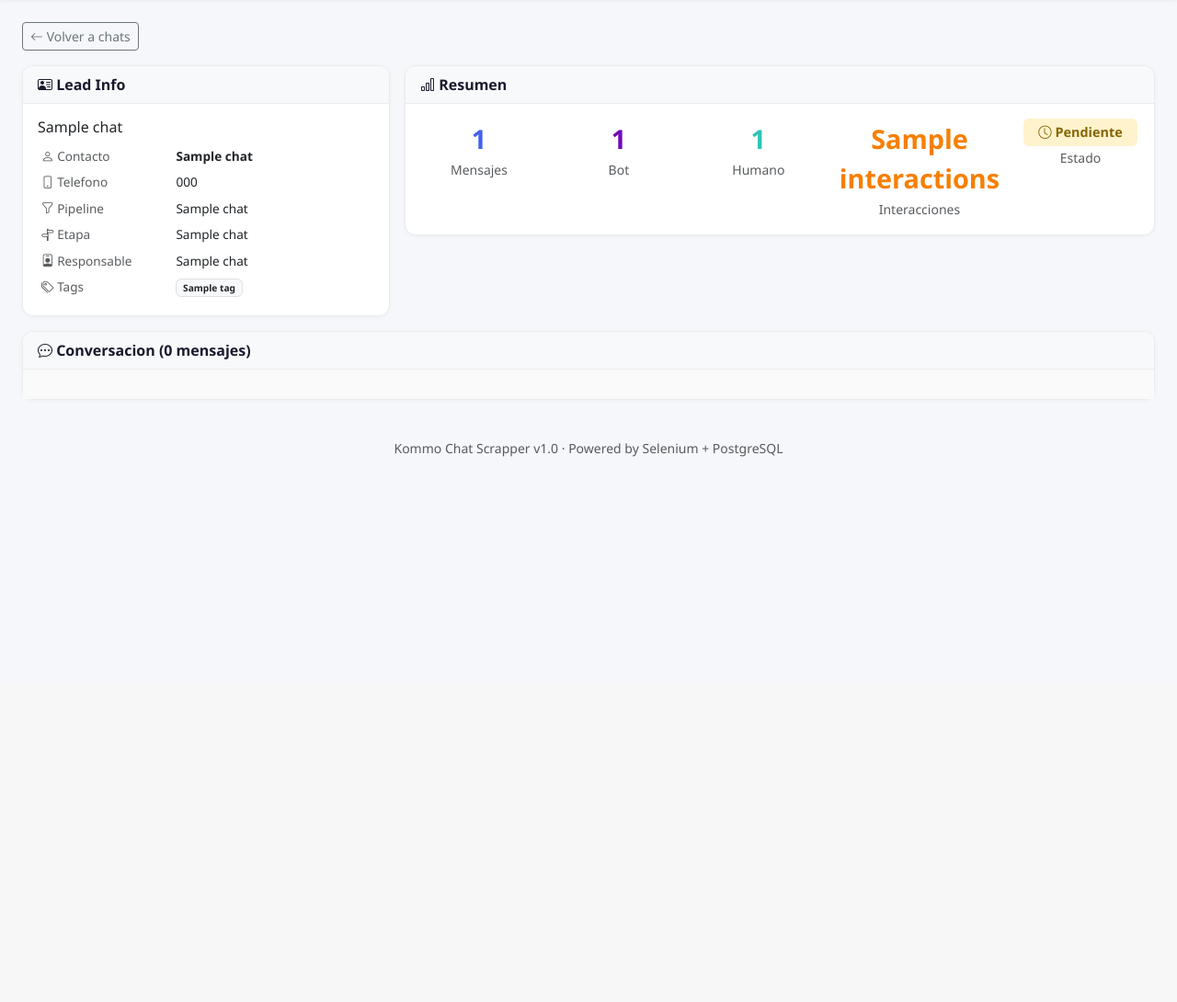
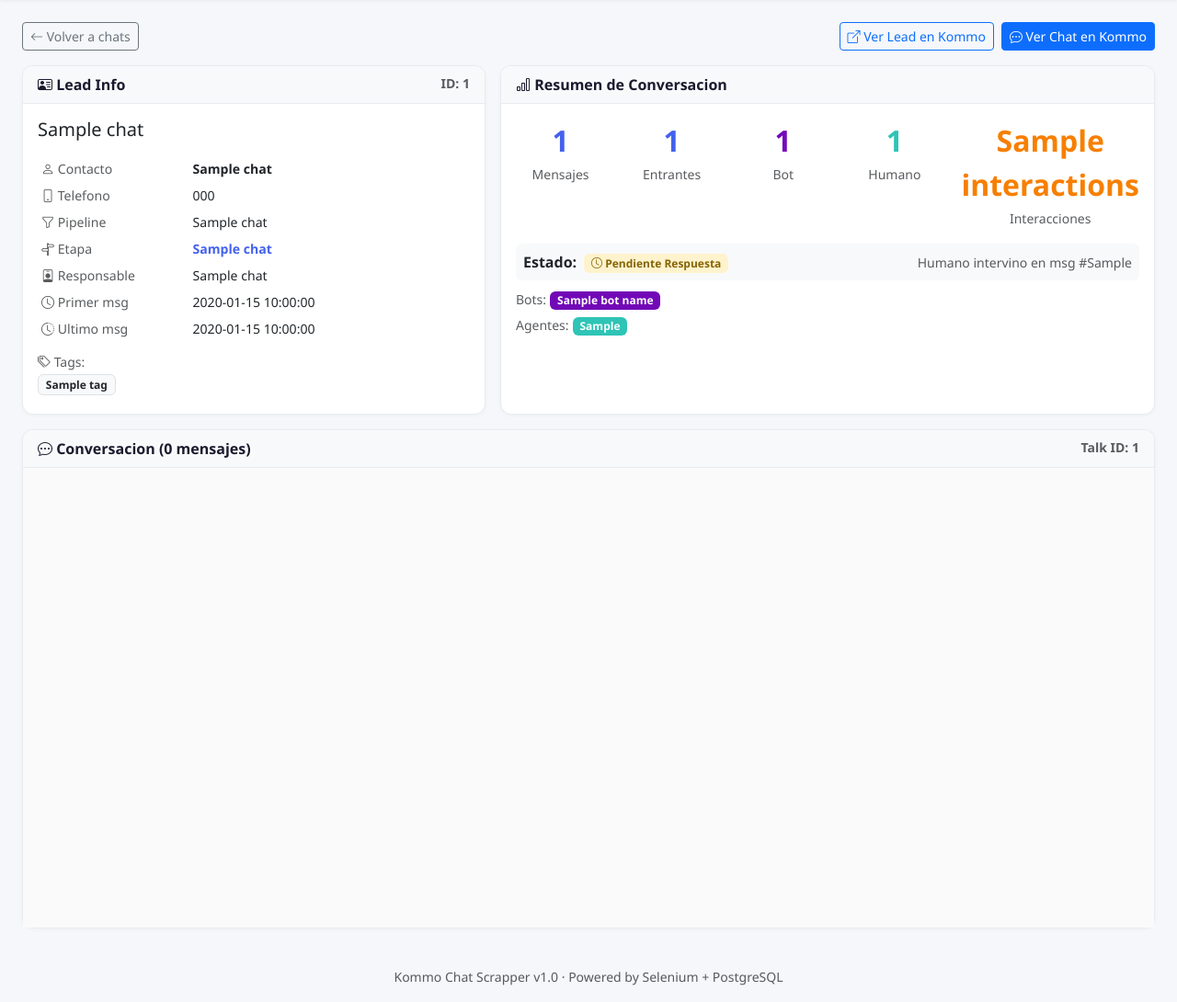
Before and after one commit to tamibot/kommo-chat-scrapper, a Flask app: template web/templates/chat_detail.html in a window 1280 px wide. Shown: the part 57-1147 px from the top of the page at 92% size. Before the commit the page ends 554 px from the top, so only its background shows below. Run offline with Flask 3, Linux system fonts and the light colour scheme; the template is opened without the code that fills it: most values are stand-ins (such as "Sample title", 1, 10 or a date in 2020); some libraries are stand-ins or nearby versions.

Commit message:
Improve UX: Kommo links, clickable rows, better chat detail
- Add direct Kommo links on dashboard, chats list, and chat detail
- Clickable table rows on chats page (whole row navigates)
- Chat detail: scrollable 500px conversation panel with auto-scroll
- Chat detail: show first/last message times, human takeover point
- Chat detail: links to open lead and chat directly in Kommo
- Quick stats bar on chats page (attended/pending/bot-only counts)
- More data in queries: price, source, email, lead created/updated

Co-Authored-By: Claude Opus 4.6 (1M context) <noreply@anthropic.com>

```diff
--- a/web/app.py
+++ b/web/app.py
@@ -233,12 +233,14 @@ def chat_detail(talk_id):
 
     chat_info = query("""
         SELECT c.*, l.name as lead_name, l.pipeline_name, l.stage_name,
-               l.responsible_user_name, l.tags,
-               ct.name as contact_name, ct.phone
+               l.responsible_user_name, l.tags, l.price, l.source,
+               l.created_at as lead_created, l.updated_at as lead_updated,
+               ct.name as contact_name, ct.phone, ct.email
         FROM kommo_chats c
         LEFT JOIN kommo_leads l ON c.lead_id = l.lead_id
         LEFT JOIN kommo_contacts ct ON l.contact_id = ct.contact_id
         WHERE c.talk_id = %s
+        ORDER BY c.chat_date DESC
         LIMIT 1
     """, (talk_id,), fetchone=True)
 
--- a/web/templates/chat_detail.html
+++ b/web/templates/chat_detail.html
@@ -1,67 +1,110 @@
 {% extends "base.html" %}
 {% block title %}Chat {{ chat.talk_id or '' }} - Kommo Scrapper{% endblock %}
 {% block content %}
-<a href="/chats" class="btn btn-sm btn-outline-secondary mb-3"><i class="bi bi-arrow-left"></i> Volver a chats</a>
+<div class="d-flex justify-content-between align-items-center mb-3">
+    <a href="/chats" class="btn btn-sm btn-outline-secondary"><i class="bi bi-arrow-left"></i> Volver a chats</a>
+    {% if chat %}
+    <div class="d-flex gap-2">
+        <a href="https://propertamibotcom.kommo.com/leads/detail/{{ chat.lead_id }}" target="_blank" class="btn btn-sm btn-outline-primary">
+            <i class="bi bi-box-arrow-up-right"></i> Ver Lead en Kommo
+        </a>
+        <a href="https://propertamibotcom.kommo.com/chats/{{ chat.talk_id }}/leads/detail/{{ chat.lead_id }}" target="_blank" class="btn btn-sm btn-primary">
+            <i class="bi bi-chat-dots"></i> Ver Chat en Kommo
+        </a>
+    </div>
+    {% endif %}
+</div>
 
 {% if chat %}
 <div class="row g-3 mb-3">
-    <div class="col-md-4">
-        <div class="card">
-            <div class="card-header"><i class="bi bi-person-vcard"></i> Lead Info</div>
+    <!-- Lead Info -->
+    <div class="col-md-5">
+        <div class="card h-100">
+            <div class="card-header d-flex justify-content-between">
+                <span><i class="bi bi-person-vcard"></i> Lead Info</span>
+                <small class="text-muted">ID: {{ chat.lead_id }}</small>
+            </div>
             <div class="card-body">
-                <h6 class="mb-2">{{ chat.lead_name or 'Lead #' ~ chat.lead_id }}</h6>
-                <table class="table table-sm table-borderless mb-0" style="font-size:0.85rem">
-                    <tr><td class="text-muted" style="width:40%"><i class="bi bi-person"></i> Contacto</td><td><strong>{{ chat.contact_name or '-' }}</strong></td></tr>
+                <h5 class="mb-3">{{ chat.lead_name or 'Lead #' ~ chat.lead_id }}</h5>
+                <table class="table table-sm table-borderless mb-0" style="font-size:0.88rem">
+                    <tr><td class="text-muted" style="width:35%"><i class="bi bi-person"></i> Contacto</td><td><strong>{{ chat.contact_name or '-' }}</strong></td></tr>
                     <tr><td class="text-muted"><i class="bi bi-phone"></i> Telefono</td><td>{{ chat.phone or '-' }}</td></tr>
                     <tr><td class="text-muted"><i class="bi bi-funnel"></i> Pipeline</td><td>{{ chat.pipeline_name or '-' }}</td></tr>
-                    <tr><td class="text-muted"><i class="bi bi-signpost-split"></i> Etapa</td><td>{{ chat.stage_name or '-' }}</td></tr>
+                    <tr><td class="text-muted"><i class="bi bi-signpost-split"></i> Etapa</td><td><strong style="color:var(--primary)">{{ chat.stage_name or '-' }}</strong></td></tr>
                     <tr><td class="text-muted"><i class="bi bi-person-badge"></i> Responsable</td><td>{{ chat.responsible_user_name or '-' }}</td></tr>
-                    {% if chat.tags %}<tr><td class="text-muted"><i class="bi bi-tags"></i> Tags</td><td>{% for t in chat.tags %}<span class="badge bg-light text-dark border me-1">{{ t }}</span>{% endfor %}</td></tr>{% endif %}
+                    <tr><td class="text-muted"><i class="bi bi-clock"></i> Primer msg</td><td>{{ chat.first_contact_time or '-' }}</td></tr>
+                    <tr><td class="text-muted"><i class="bi bi-clock-history"></i> Ultimo msg</td><td>{{ chat.last_message_time or '-' }}</td></tr>
                 </table>
+                {% if chat.tags %}
+                <div class="mt-2">
+                    <small class="text-muted"><i class="bi bi-tags"></i> Tags:</small><br>
+                    {% for t in chat.tags %}<span class="badge bg-light text-dark border me-1 mb-1">{{ t }}</span>{% endfor %}
+                </div>
+                {% endif %}
             </div>
         </div>
     </div>
-    <div class="col-md-8">
-        <div class="card">
-            <div class="card-header"><i class="bi bi-bar-chart"></i> Resumen</div>
+
+    <!-- Analytics -->
+    <div class="col-md-7">
+        <div class="card h-100">
+            <div class="card-header"><i class="bi bi-bar-chart"></i> Resumen de Conversacion</div>
             <div class="card-body">
-                <div class="row text-center">
+                <div class="row text-center mb-3">
                     <div class="col">
-                        <div style="font-size:1.8rem;font-weight:800;color:var(--primary)">{{ chat.total_messages }}</div>
+                        <div style="font-size:2rem;font-weight:800;color:var(--primary)">{{ chat.total_messages }}</div>
                         <small class="text-muted">Mensajes</small>
                     </div>
                     <div class="col">
-                        <div style="font-size:1.8rem;font-weight:800;color:var(--bot-color)">{{ chat.total_bot }}</div>
+                        <div style="font-size:2rem;font-weight:800;color:var(--contact-color)">{{ chat.total_in }}</div>
+                        <small class="text-muted">Entrantes</small>
+                    </div>
+                    <div class="col">
+                        <div style="font-size:2rem;font-weight:800;color:var(--bot-color)">{{ chat.total_bot }}</div>
                         <small class="text-muted">Bot</small>
                     </div>
                     <div class="col">
-                        <div style="font-size:1.8rem;font-weight:800;color:var(--human-color)">{{ chat.total_human }}</div>
+                        <div style="font-size:2rem;font-weight:800;color:var(--human-color)">{{ chat.total_human }}</div>
                         <small class="text-muted">Humano</small>
                     </div>
                     <div class="col">
-                        <div style="font-size:1.8rem;font-weight:800;color:var(--warning)">{{ chat.interactions }}</div>
+                        <div style="font-size:2rem;font-weight:800;color:var(--warning)">{{ chat.interactions }}</div>
                         <small class="text-muted">Interacciones</small>
                     </div>
-                    <div class="col">
-                        {% if chat.attention_status == 'attended' %}<span class="badge badge-attended" style="font-size:0.9rem;padding:8px 16px"><i class="bi bi-check-circle"></i> Atendido</span>
-                        {% elif chat.attention_status == 'pending_response' %}<span class="badge badge-pending" style="font-size:0.9rem;padding:8px 16px"><i class="bi bi-clock"></i> Pendiente</span>
-                        {% elif chat.attention_status == 'bot_only' %}<span class="badge badge-bot-only" style="font-size:0.9rem;padding:8px 16px"><i class="bi bi-robot"></i> Solo Bot</span>
-                        {% else %}<span class="badge bg-secondary" style="font-size:0.9rem;padding:8px 16px">{{ chat.attention_status }}</span>{% endif %}
-                        <br><small class="text-muted">Estado</small>
+                </div>
+                <div class="d-flex justify-content-between align-items-center p-2 rounded" style="background:#f8f9fa">
+                    <div>
+                        <strong>Estado:</strong>
+                        {% if chat.attention_status == 'attended' %}<span class="badge badge-attended ms-1"><i class="bi bi-check-circle"></i> Atendido</span>
+                        {% elif chat.attention_status == 'pending_response' %}<span class="badge badge-pending ms-1"><i class="bi bi-clock"></i> Pendiente Respuesta</span>
+                        {% elif chat.attention_status == 'bot_only' %}<span class="badge badge-bot-only ms-1"><i class="bi bi-robot"></i> Solo Bot</span>
+                        {% else %}<span class="badge bg-secondary ms-1">{{ chat.attention_status }}</span>{% endif %}
+                    </div>
+                    <div>
+                        {% if chat.human_takeover_at_msg is not none %}<small class="text-muted">Humano intervino en msg #{{ chat.human_takeover_at_msg }}</small>{% endif %}
                     </div>
                 </div>
+                {% if chat.bot_names %}
+                <div class="mt-2"><small class="text-muted">Bots:</small> {% for b in chat.bot_names %}<span class="badge badge-bot me-1">{{ b }}</span>{% endfor %}</div>
+                {% endif %}
+                {% if chat.human_agents %}
+                <div class="mt-1"><small class="text-muted">Agentes:</small> {% for a in chat.human_agents %}<span class="badge badge-human me-1">{{ a }}</span>{% endfor %}</div>
+                {% endif %}
             </div>
         </div>
     </div>
 </div>
 {% endif %}
 
-<!-- Messages -->
+<!-- Conversation -->
 <div class="card">
-    <div class="card-header"><i class="bi bi-chat-dots"></i> Conversacion ({{ messages|length }} mensajes)</div>
-    <div class="card-body" style="max-height:600px;overflow-y:auto;background:#fafafa">
+    <div class="card-header d-flex justify-content-between">
+        <span><i class="bi bi-chat-dots"></i> Conversacion ({{ messages|length }} mensajes)</span>
+        {% if chat %}<small class="text-muted">Talk ID: {{ chat.talk_id }}</small>{% endif %}
+    </div>
+    <div style="height:500px;overflow-y:auto;padding:16px;background:#fafafa" id="chatMessages">
         {% for m in messages %}
-        <div class="d-flex {% if m.direction == 'OUT' %}justify-content-end{% endif %} mb-1">
+        <div class="d-flex {% if m.direction == 'OUT' %}justify-content-end{% endif %} mb-2">
             <div class="{% if m.direction == 'IN' %}msg-in{% else %}msg-out{% endif %} {% if m.is_bot %}msg-bot{% endif %}">
                 <div class="msg-author">
                     {% if m.is_bot %}<i class="bi bi-robot"></i> {{ m.bot_name or 'Bot' }}
@@ -69,13 +112,21 @@
                     {% else %}<i class="bi bi-person"></i> {{ m.author or 'Cliente' }}{% endif %}
                 </div>
                 {% if m.msg_type != 'text' %}
-                <span class="badge bg-light text-dark border mb-1"><i class="bi bi-{% if m.msg_type == 'image' %}image{% elif m.msg_type == 'video' %}camera-video{% elif m.msg_type == 'file' %}file-earmark{% elif m.msg_type == 'audio' %}mic{% else %}paperclip{% endif %}"></i> {{ m.msg_type }}</span>
+                <span class="badge bg-light text-dark border mb-1">
+                    <i class="bi bi-{% if m.msg_type == 'image' %}image{% elif m.msg_type == 'video' %}camera-video{% elif m.msg_type == 'file' %}file-earmark{% elif m.msg_type == 'audio' %}mic{% else %}paperclip{% endif %}"></i> {{ m.msg_type }}
+                </span>
                 {% endif %}
-                {% if m.msg_text %}<div style="font-size:0.9rem">{{ m.msg_text[:500] }}</div>{% endif %}
-                <div class="msg-time">{{ m.msg_timestamp or '' }}{% if m.delivery_status %} &middot; {{ m.delivery_status }}{% endif %}</div>
+                {% if m.msg_text %}<div style="font-size:0.9rem">{{ m.msg_text[:800] }}</div>{% endif %}
+                <div class="msg-time">{{ m.msg_timestamp or '' }}{% if m.delivery_status %} · {{ m.delivery_status }}{% endif %}</div>
             </div>
         </div>
         {% endfor %}
     </div>
 </div>
+
+<script>
+// Auto-scroll to bottom of conversation
+var chat = document.getElementById('chatMessages');
+if (chat) chat.scrollTop = chat.scrollHeight;
+</script>
 {% endblock %}
```
Also changed, not shown: web/templates/chats.html (+31 -12 lines), web/templates/dashboard.html (+16 -36 lines).
